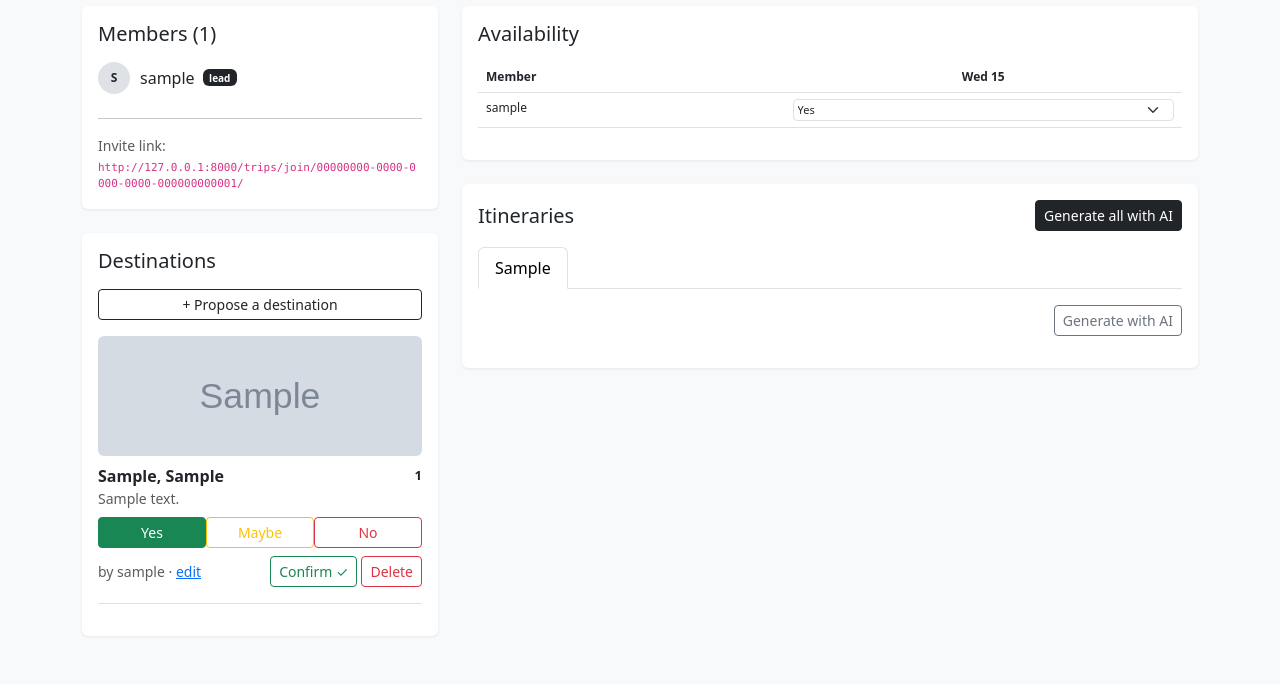
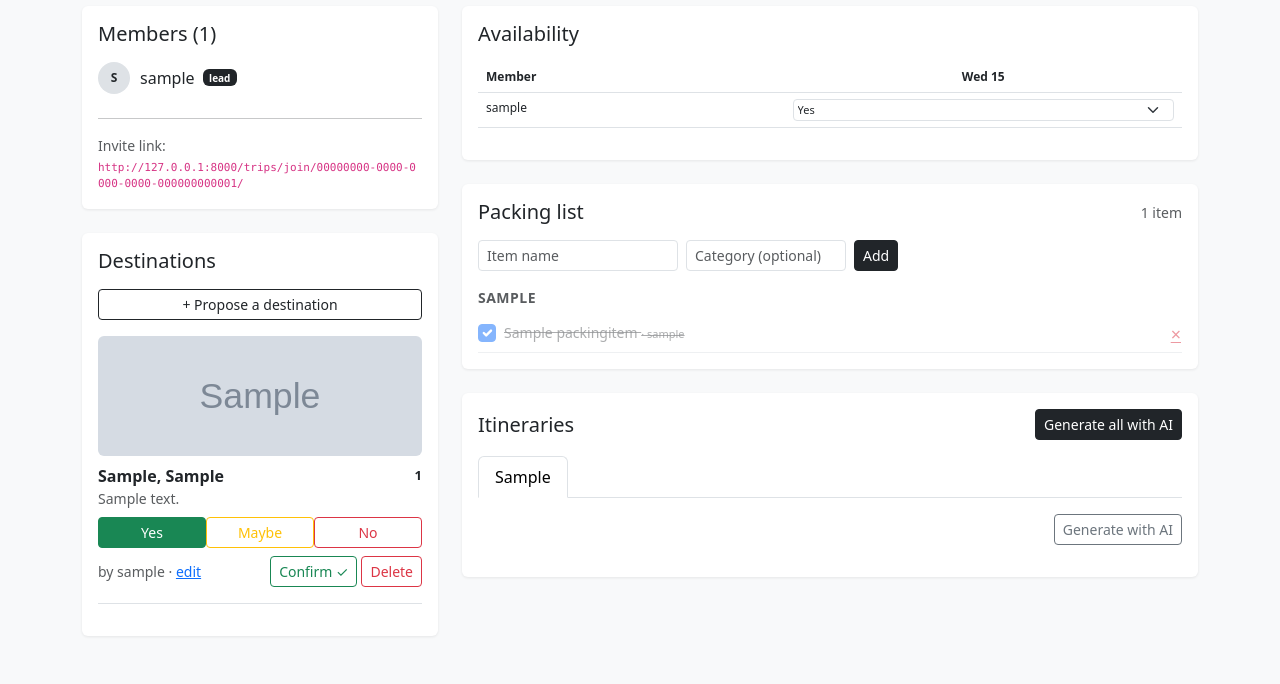
Before and after one commit to Lauragr9/sync, a Django app: a page that uses templates/sync/trip_detail.html in a window 1280 px wide. Shown: the part 318-1002 px from the top of the page. Run offline with Django 5.2, Linux system fonts and the light colour scheme; a user stored in the database is signed in; tables that the repository leaves empty hold one stand-in row (values such as "Sample post"); grey boxes marked "Sample" are stand-in pictures.

Commit message:
feat: Packing list

```diff
--- a/sync/models.py
+++ b/sync/models.py
@@ -146,8 +146,8 @@ class ItineraryActivity(models.Model):
 class PackingItem(models.Model):
     trip       = models.ForeignKey(Trip, on_delete=models.CASCADE,
                      related_name='packing_items')
-    claimed_by = models.ForeignKey(User, on_delete=models.SET_NULL,
-                     null=True, blank=True, related_name='claimed_items')
+    added_by   = models.ForeignKey(User, on_delete=models.SET_NULL,
+                     null=True, blank=True, related_name='added_items')
     name       = models.CharField(max_length=200)
     category   = models.CharField(max_length=100, blank=True)
     is_packed  = models.BooleanField(default=False)
--- a/sync/urls.py
+++ b/sync/urls.py
@@ -15,6 +15,9 @@ urlpatterns = [
     path('proposals/<int:proposal_id>/edit/', views.proposal_edit, name='proposal_edit'),
     path('proposals/<int:proposal_id>/delete/', views.proposal_delete, name='proposal_delete'),
     path('trips/<slug:slug>/availability/', views.availability, name='availability'),
+    path('trips/<slug:slug>/packing/add/', views.packing_add, name='packing_add'),
+    path('packing/<int:item_id>/toggle/', views.packing_toggle, name='packing_toggle'),
+    path('packing/<int:item_id>/delete/', views.packing_delete, name='packing_delete'),
     path('trips/<slug:slug>/generate/', views.itinerary_generate, name='itinerary_generate'),
     path('trips/<slug:slug>/itinerary/<int:proposal_id>/pdf/', views.itinerary_pdf, name='itinerary_pdf'),
 ]
--- a/sync/views.py
+++ b/sync/views.py
@@ -12,7 +12,7 @@ from datetime import timedelta
 from .models import Trip, TripMember, DestinationProposal, Vote, Availability
 from django.utils import timezone
 from .llm import generate_itinerary as llm_generate
-from .models import Trip, TripMember, DestinationProposal, Vote, Availability, Itinerary, ItineraryDay, ItineraryActivity
+from .models import Trip, TripMember, DestinationProposal, Vote, Availability, Itinerary, ItineraryDay, ItineraryActivity, PackingItem
 from django.http import HttpResponse
 
 @login_required
@@ -104,12 +104,15 @@ def trip_detail(request, slug):
     for a in avail_qs:
         grid.setdefault(a.user_id, {})[str(a.date)] = a.status
 
+    packing_items = trip.packing_items.select_related('added_by').order_by('category', 'name')
+
     return render(request, 'sync/trip_detail.html', {
         'trip': trip,
         'members': members,
         'proposals_with_scores': proposals_with_scores,
         'dates': dates,
         'grid': grid,
+        'packing_items': packing_items,
     })
 
 @login_required
@@ -316,6 +319,40 @@ def itinerary_generate(request, slug):
 
     return redirect('trip_detail', slug=slug)
 @login_required
+def packing_add(request, slug):
+    trip = get_object_or_404(Trip, slug=slug)
+    if request.method == 'POST':
+        name = request.POST.get('name', '').strip()
+        category = request.POST.get('category', '').strip()
+        if name:
+            PackingItem.objects.create(trip=trip, name=name, category=category, added_by=request.user)
+            messages.success(request, f'"{name}" added to the packing list.')
+    return redirect('trip_detail', slug=slug)
+
+
+
+@login_required
+def packing_toggle(request, item_id):
+    item = get_object_or_404(PackingItem, id=item_id)
+    if request.method == 'POST':
+        item.is_packed = not item.is_packed
+        item.save()
+    return redirect('trip_detail', slug=item.trip.slug)
+
+
+@login_required
+def packing_delete(request, item_id):
+    item = get_object_or_404(PackingItem, id=item_id)
+    if request.method == 'POST':
+        slug = item.trip.slug
+        name = item.name
+        item.delete()
+        messages.success(request, f'"{name}" removed from the packing list.')
+        return redirect('trip_detail', slug=slug)
+    return redirect('trip_detail', slug=item.trip.slug)
+
+
+@login_required
 def itinerary_pdf(request, slug, proposal_id):
     trip = get_object_or_404(Trip, slug=slug)
     itinerary = get_object_or_404(Itinerary, trip=trip, proposal_id=proposal_id, status='ready')
--- a/templates/sync/trip_detail.html
+++ b/templates/sync/trip_detail.html
@@ -175,6 +175,47 @@
       {% endif %}
     </div>
 
+    <div class="card p-3 mb-4">
+      <div class="d-flex justify-content-between align-items-center mb-3">
+        <h5 class="mb-0">Packing list</h5>
+        <span class="text-muted small">{{ packing_items|length }} item{{ packing_items|length|pluralize }}</span>
+      </div>
+
+      <form method="post" action="{% url 'packing_add' trip.slug %}" class="d-flex gap-2 mb-3">
+        {% csrf_token %}
+        <input type="text" name="name" placeholder="Item name" class="form-control form-control-sm" required style="max-width:200px;">
+        <input type="text" name="category" placeholder="Category (optional)" class="form-control form-control-sm" style="max-width:160px;">
+        <button class="btn btn-dark btn-sm">Add</button>
+      </form>
+
+      {% if packing_items %}
+        {% regroup packing_items by category as grouped_items %}
+        {% for group in grouped_items %}
+          {% if group.grouper %}
+            <p class="text-muted small fw-semibold text-uppercase mb-1" style="letter-spacing:.5px;">{{ group.grouper }}</p>
+          {% endif %}
+          {% for item in group.list %}
+          <div class="d-flex align-items-center gap-2 py-2 border-bottom {% if item.is_packed %}opacity-50{% endif %}">
+            <form method="post" action="{% url 'packing_toggle' item.id %}" class="mb-0">
+              {% csrf_token %}
+              <input type="checkbox" class="form-check-input" onchange="this.form.submit()" {% if item.is_packed %}checked{% endif %} style="cursor:pointer;width:18px;height:18px;">
+            </form>
+            <span class="flex-grow-1 {% if item.is_packed %}text-decoration-line-through text-muted{% endif %}" style="font-size:14px;">
+              {{ item.name }}
+              {% if item.added_by %}<span class="text-muted" style="font-size:11px;">· {{ item.added_by.username }}</span>{% endif %}
+            </span>
+            <form method="post" action="{% url 'packing_delete' item.id %}" class="mb-0">
+              {% csrf_token %}
+              <button class="btn btn-sm btn-link text-danger p-0" style="font-size:18px;line-height:1;" title="Remove">&times;</button>
+            </form>
+          </div>
+          {% endfor %}
+        {% endfor %}
+      {% else %}
+        <p class="text-muted small">No items yet. Add something above.</p>
+      {% endif %}
+    </div>
+
     <div class="card p-3">
       <div class="d-flex justify-content-between align-items-center mb-3">
         <h5 class="mb-0">Itineraries</h5>
```
Also changed, not shown: sync/migrations/0005_packingitem_added_by.py (added).
